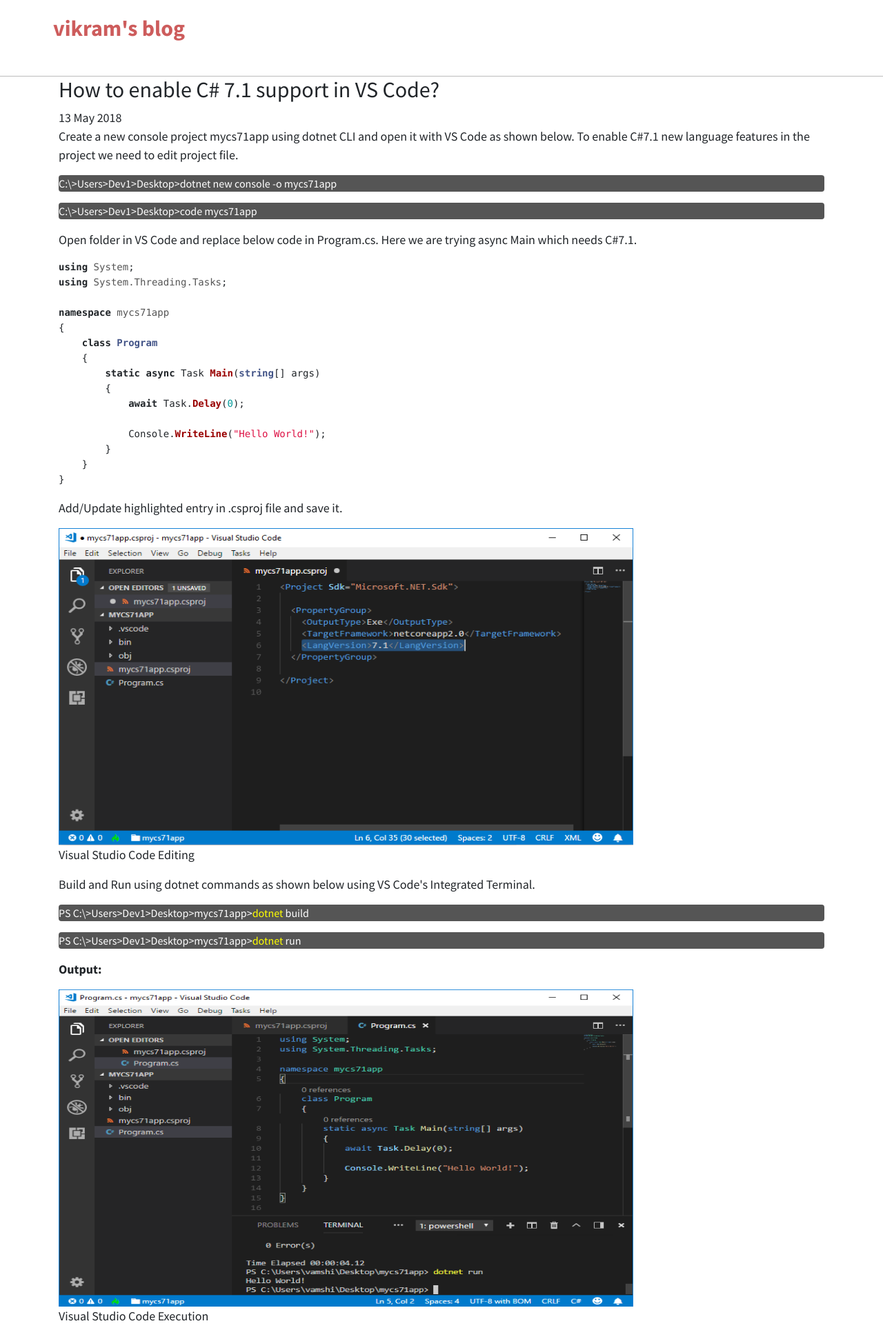
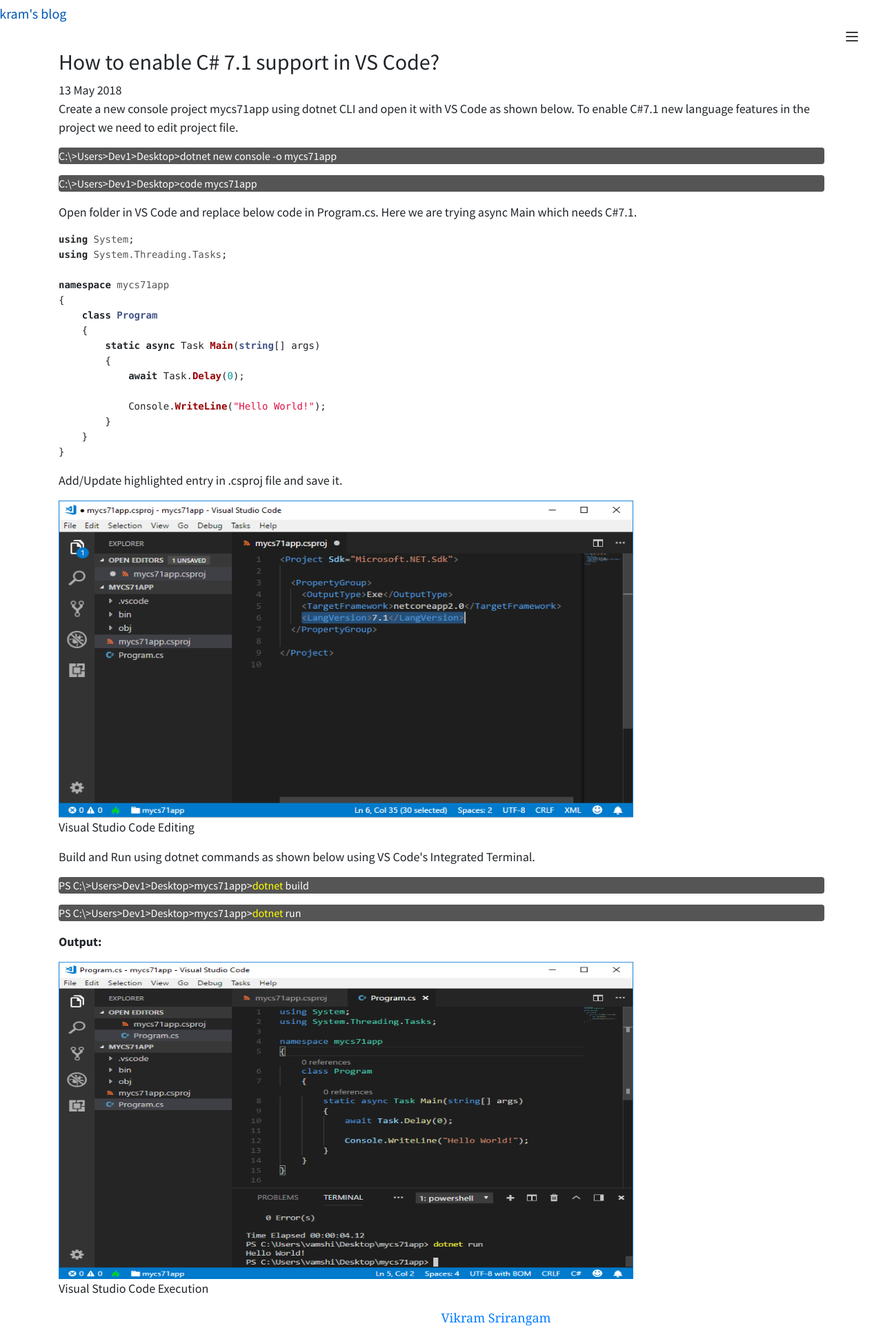
Before and after one commit to srirangamv/srirangamv.github.io, a Jekyll site: the page built from index.html, in a window 1280 px wide. Shown: the whole page at 69% size. Built offline with Jekyll 4.4.1, drawn with Linux system fonts in a browser that asks for light colours; nearby versions of some CDN libraries; the list of posts is cut into pages by our own code.

Commit message:
css changes.

```diff
--- a/_layouts/default.html
+++ b/_layouts/default.html
@@ -25,7 +25,7 @@
     <meta name="msapplication-TileImage" content="images/launcher192x192.png">
     <meta name="msapplication-TileColor" content="#2F3BA2">
 
-    <link rel="stylesheet" href="https://maxcdn.bootstrapcdn.com/bootstrap/4.0.0/css/bootstrap.min.css" integrity="sha384-Gn5384xqQ1aoWXA+058RXPxPg6fy4IWvTNh0E263XmFcJlSAwiGgFAW/dAiS6JXm" crossorigin="anonymous">
+    <link rel="stylesheet" type="text/css" href="https://maxcdn.bootstrapcdn.com/bootstrap/4.0.0/css/bootstrap.min.css" integrity="sha384-Gn5384xqQ1aoWXA+058RXPxPg6fy4IWvTNh0E263XmFcJlSAwiGgFAW/dAiS6JXm" crossorigin="anonymous">
     <link rel="stylesheet" type="text/css" href="https://fonts.googleapis.com/css?family=Source+Sans+Pro:300,400,700">
     <link rel="stylesheet" type="text/css" href="https://cdnjs.cloudflare.com/ajax/libs/simple-line-icons/2.4.1/css/simple-line-icons.css">
     <link rel="stylesheet" type="text/css" href="/css/style.css">
@@ -34,8 +34,15 @@
 <body>
     <div>
         <div class="header-blue">
-            <nav class="navbar navbar-default navigation-clean-search">
-                <div class="container">
+            <div class="row">
+                <div id="menu">
+                    <a id="toggle" href="#">
+                        <i class="icon-menu"></i>
+                    </a>
+                    <ul>
+                        <li><a href="/blog">posts</a></li>
+                    </ul>
+                </div>
                 <div class="navbar-header">
                     <div id="menu"><a id="toggle" href="#"><i class="icon-menu"></i></a><ul>
                             <li><a href="/blog">posts</a></li>
@@ -44,7 +51,6 @@
                     <a class="navbar-brand navbar-link" href="/">vikram's blog</a>
                 </div>
             </div>
-            </nav>
         </div>
     </div>
 
@@ -55,6 +61,11 @@
             </div>
         </div>
     </div>
+    <footer>
+        <p>
+            © Copyright 2018, <a href="" target="_blank" rel="noopener">Vikram Srirangam</a>
+        </p>
+    </footer>
     <script>
         if ('serviceWorker' in navigator) {
             navigator.serviceWorker
--- a/css/style.css
+++ b/css/style.css
@@ -139,6 +139,23 @@
   background:#ebeff1;
 }
 
+footer {
+  position: relative;
+  width: 100%;
+  color: white;
+  text-align: center;
+  border-bottom: solid 1px transparent;
+}
+
+footer p{
+  font-family: Georgia,serif;
+}
+
+footer p a{
+  color:#007bff;
+  text-decoration: none;
+}
+
 @media (max-width:767px) {
   .header-blue .navbar .navbar-nav .open .dropdown-menu{
     box-shadow:none;
@@ -177,6 +194,17 @@
     font-style: italic;
     font-size: 16px;
   }
+
+  footer{
+    position: absolute;
+    left: 0;
+    bottom: 0;
+    border-bottom: solid 1px #bbb;
+  }
+
+  footer p a{
+    text-decoration: underline;
+  }
 }
 
 @media (max-width:991px) {
@@ -188,7 +216,9 @@
 }
 
 @media (min-width:991px) {
-  border-bottom: solid 1px transparent;
+  .header-blue{
+    border-bottom: solid 1px transparent;
+  }
 }
 
 .header-blue .action-button, .header-blue .action-button:active{
```
Lines whose indentation alone changed are shown as unchanged.
